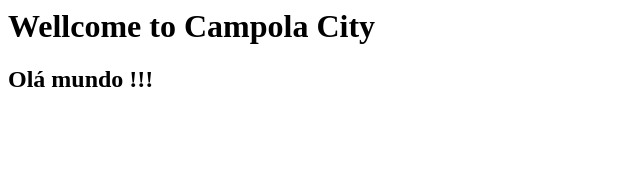
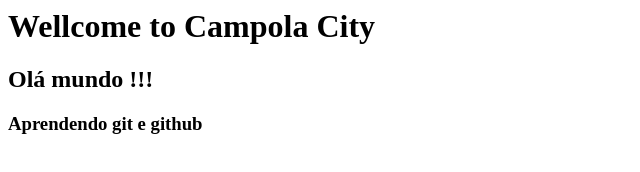
Before and after one commit to RenanCalza/curso_github, a plain HTML site: page index.html in a window 1280 px wide. Shown: the whole page, without its empty margins (0-640 px from the left). Drawn offline with Linux system fonts and the light colour scheme.

Commit message:
teste de envio de github

```diff
--- a/index.html
+++ b/index.html
@@ -1,2 +1,3 @@
 <h1>Wellcome to Campola City</h1>
 <h2>Olá mundo !!!</h2>
+<h3>Aprendendo git e github</h3>
```
Also changed, not shown: empresa.txt (added), nome.txt.
